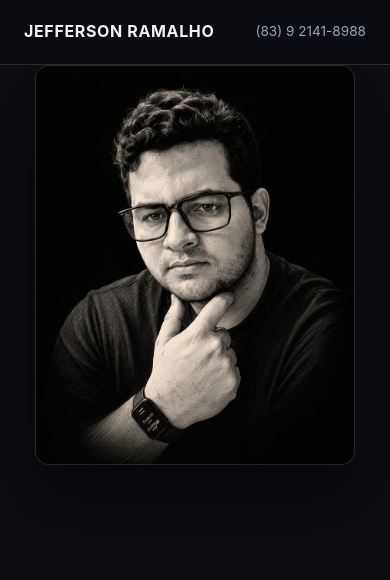
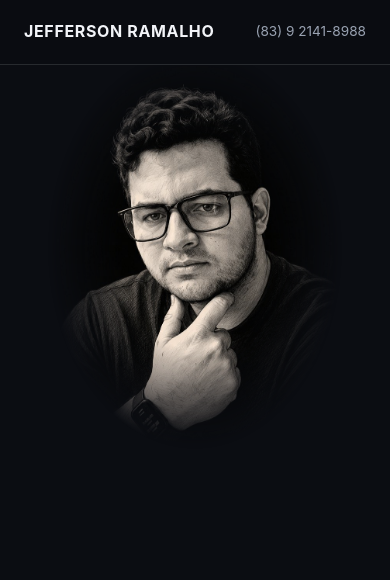
Before and after one commit to jefframalho/jefframalho.github.io, a plain HTML site: page index.html in a window 390 px wide. Shown: the top 580 px of the page. Drawn offline with Linux system fonts and the light colour scheme.

Commit message:
Remove o quadrado da foto do início
- Retira a borda e a sombra da foto.
- Aplica máscara radial para as bordas se diluírem no fundo da página, no desktop e no celular.

Co-Authored-By: Claude Haiku 5.5 <noreply@anthropic.com>
Claude-Session: https://claude.ai/code/session_01Rv5uuKsyZeC4V1vHW4jq4o

```diff
--- a/index.html
+++ b/index.html
@@ -43,9 +43,10 @@
     .hero { position: relative; min-height: calc(100svh - 64px); display: grid; align-items: center; overflow: hidden; }
     .hero .photo {
       position: absolute; right: 8%; top: 50%; transform: translateY(-50%);
-      width: min(360px, 30vw); aspect-ratio: 4 / 5; border-radius: var(--radius);
+      width: min(380px, 32vw); aspect-ratio: 4 / 5;
       background: url("assets/retrato.jpg") center top/cover no-repeat;
-      border: 1px solid var(--line); box-shadow: 0 30px 60px #00000080;
+      -webkit-mask-image: radial-gradient(ellipse 46% 50% at 50% 46%, #000 50%, transparent 100%);
+      mask-image: radial-gradient(ellipse 46% 50% at 50% 46%, #000 50%, transparent 100%);
       filter: grayscale(.2) contrast(1.05);
     }
     .hero .content { position: relative; z-index: 2; padding: 60px 0; max-width: 560px; }
@@ -123,7 +124,7 @@
       .about { grid-template-columns: 1fr; gap: 36px; }
       .contact { grid-template-columns: 1fr; }
       .projects { grid-template-columns: 1fr; }
-      .hero .photo { position: relative; right: auto; top: auto; transform: none; width: 100%; max-width: 320px; margin: 0 auto 28px; aspect-ratio: 4 / 5; }
+      .hero .photo { position: relative; right: auto; top: auto; transform: none; width: 100%; max-width: 320px; margin: 0 auto 28px; aspect-ratio: 4 / 5; -webkit-mask-image: radial-gradient(ellipse 46% 50% at 50% 46%, #000 50%, transparent 100%); mask-image: radial-gradient(ellipse 46% 50% at 50% 46%, #000 50%, transparent 100%); }
       .top nav { display: none; }
     }
     @media (max-width: 560px) {
```
